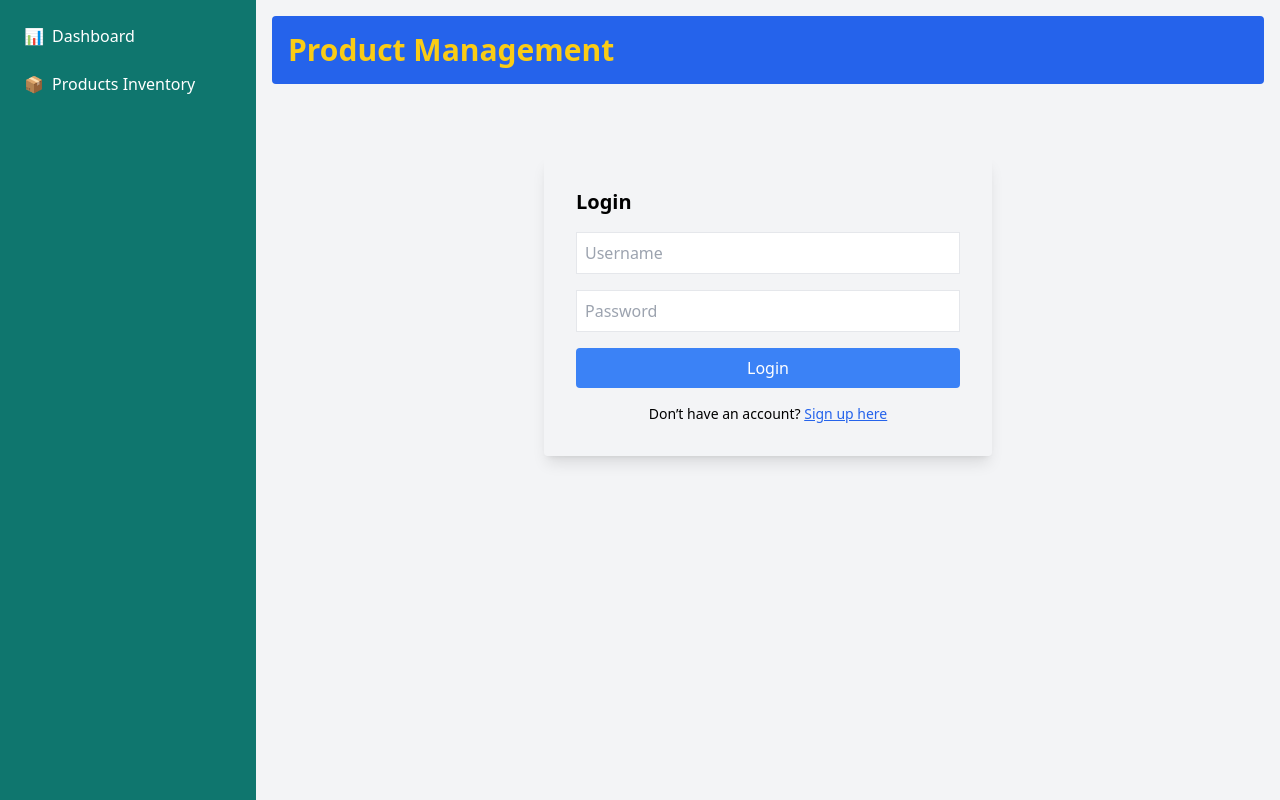
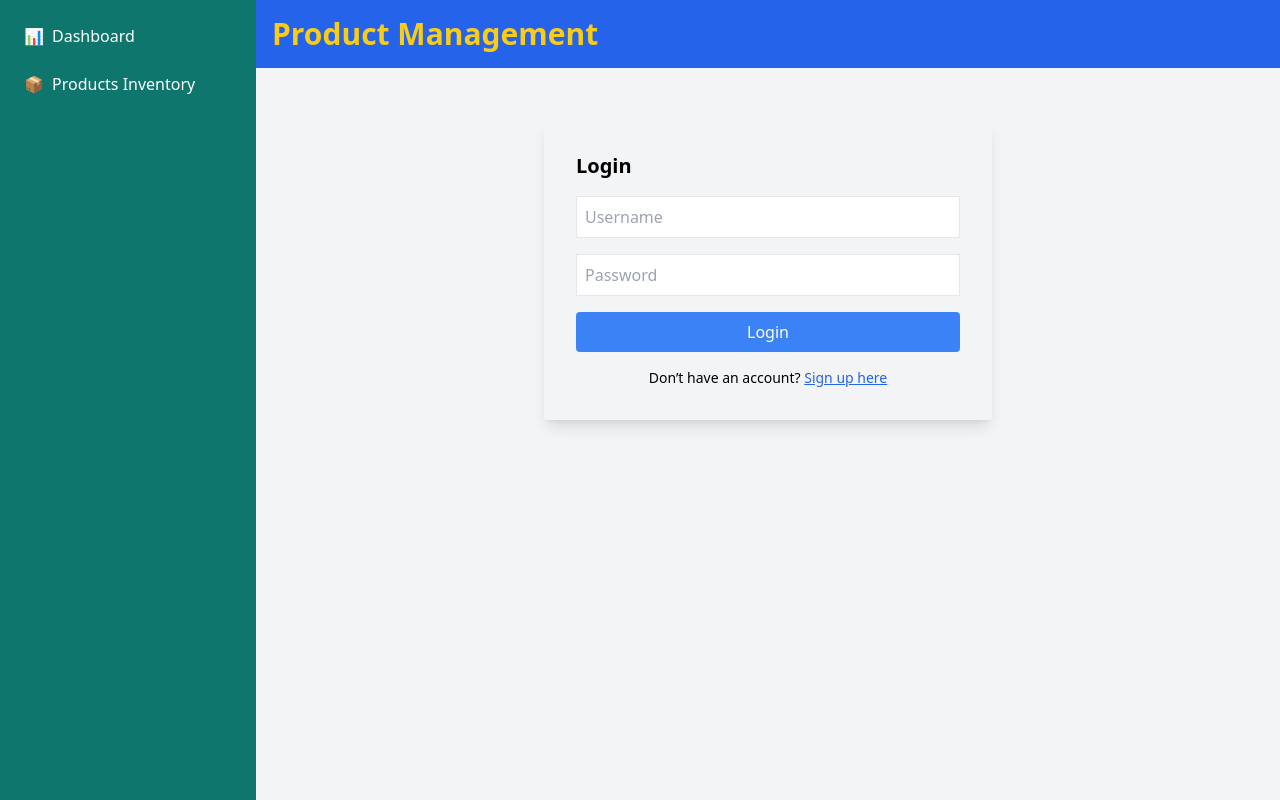
Before and after one commit to muhammadshakoor/crud-app-frontend, a React (Vite) app: page /login in a window 1280 px wide. Built offline with nearby package versions, Linux system fonts and the light colour scheme; no server answers.

Commit message:
fix header App.tsx

```diff
--- a/src/App.tsx
+++ b/src/App.tsx
@@ -97,10 +97,10 @@ function App() {
 
           {/* Main Content with Margin for Fixed Sidebar */}
           <div className="flex-1 ml-64 p-4">
-            <header className="bg-blue-600 text-white p-4 flex justify-between items-center mb-4 rounded">
+            <header className="bg-blue-600 text-white p-4 fixed top-0 left-64 right-0 z-10 flex justify-between items-center rounded-none">
               <h1 className="text-3xl font-bold text-yellow-400">Product Management</h1>
             </header>
-            <main className="container mx-auto p-4 max-w-[95vw]">
+            <main className="container mx-auto p-4 pt-16 max-w-[95vw]">
               <Routes>
                 <Route path="/signup" element={<Signup />} />
                 <Route path="/login" element={<Login />} />
```
